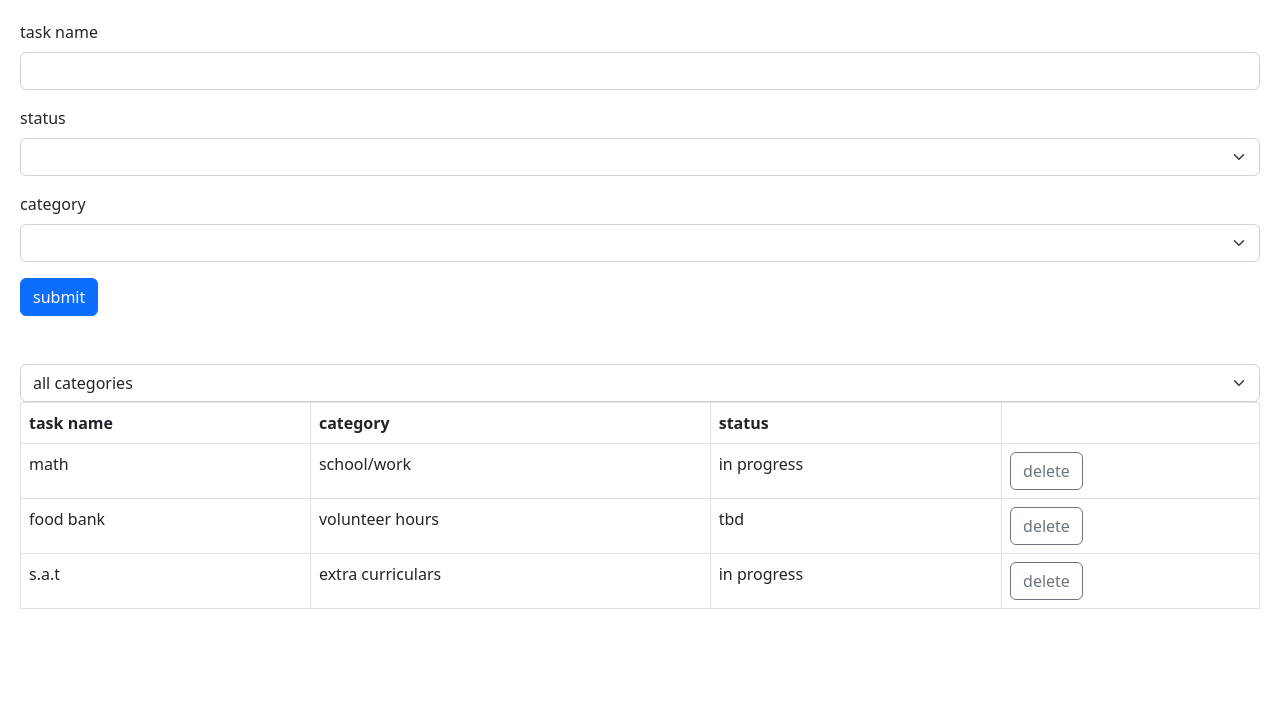
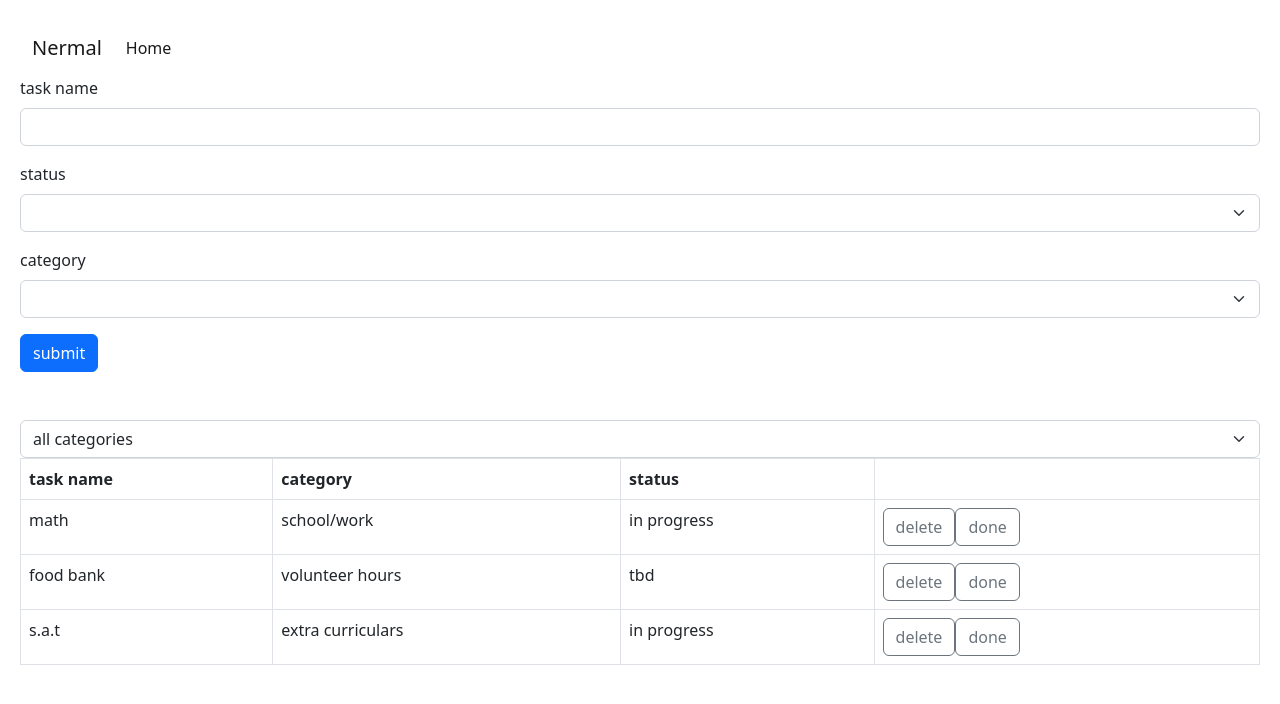
Before and after one commit to WestRATS/Nermal, a React (Vite) app: page / in a window 1280 px wide. Shown: the top 704 px of the page. Built offline with nearby package versions, Linux system fonts and the light colour scheme.

Commit message:
add navbar

```diff
--- a/package.json
+++ b/package.json
@@ -9,8 +9,12 @@
     "preview": "vite preview"
   },
   "dependencies": {
+    "@chakra-ui/react": "^2.5.5",
+    "@emotion/react": "^11.10.6",
+    "@emotion/styled": "^11.10.6",
     "@hookform/resolvers": "^2.9.11",
     "bootstrap": "^5.2.3",
+    "framer-motion": "^10.11.2",
     "immer": "^9.0.19",
     "react": "^18.2.0",
     "react-dom": "^18.2.0",
--- a/src/App.tsx
+++ b/src/App.tsx
@@ -7,6 +7,8 @@ import TaskList from "./task-tracking/components/TaskList";
 import TaskFilter from "./task-tracking/components/TaskFilter";
 import categories from "./task-tracking/categories";
 import status from "./task-tracking/status";
+import Navbar from "./task-tracking/components/Navbar";
+
 
 function App() {
   const [selectedCategory, setSelectedCategory] = useState("");
@@ -31,8 +33,17 @@ function App() {
     ? tasks.filter((t) => t.category === selectedCategory)
     : tasks;
 
+  const handleDone = (id: number) => {
+    setTasks(
+      tasks.map((task) => (task.id == id ? { ...task, status: "done" } : task))
+    );
+  };
+
   return (
     <div>
+      <div>
+        <Navbar></Navbar>
+      </div>
       <div className="mb-5">
         <TaskForm
           onSubmit={(task) =>
@@ -48,6 +59,7 @@ function App() {
       <TaskList
         tasks={visibleTasks}
         onDelete={(id) => setTasks(tasks.filter((t) => t.id != id))}
+        onDone={handleDone}
       ></TaskList>
     </div>
   );
--- a/src/main.tsx
+++ b/src/main.tsx
@@ -4,8 +4,11 @@ import App from './App'
 import 'bootstrap/dist/css/bootstrap.css'
 import './index.css'
 
+
 ReactDOM.createRoot(document.getElementById('root') as HTMLElement).render(
   <React.StrictMode>
+
     <App />
+
   </React.StrictMode>,
 )
--- /dev/null
+++ b/src/task-tracking/components/Navbar.tsx
@@ -0,0 +1,35 @@
+import React from "react";
+
+const Navbar = () => {
+  return (
+    <>
+      <nav className="navbar navbar-expand-lg bg-body-tertiary margin-left">
+        <div className="container-fluid">
+          <button
+            className="navbar-toggler"
+            type="button"
+            data-bs-toggle="collapse"
+            data-bs-target="#navbarTogglerDemo03"
+            aria-controls="navbarTogglerDemo03"
+            aria-expanded="false"
+            aria-label="Toggle navigation"
+          >
+            <span className="navbar-toggler-icon"></span>
+          </button>
+          <span className="navbar-brand mb-0 h1">Nermal</span>
+          <div className="collapse navbar-collapse" id="navbarTogglerDemo03">
+            <ul className="navbar-nav me-auto mb-2 mb-lg-0">
+              <li className="nav-item">
+                <a className="nav-link active" aria-current="page" href="#">
+                  Home
+                </a>
+              </li>
+            </ul>
+          </div>
+        </div>
+      </nav>
+    </>
+  );
+};
+
+export default Navbar;
--- a/src/task-tracking/components/TaskList.tsx
+++ b/src/task-tracking/components/TaskList.tsx
@@ -10,8 +10,9 @@ interface Task {
 interface Props {
   tasks: Task[];
   onDelete: (id: number) => void;
+  onDone : (id:number) => void;
 }
-const TaskList = ({ tasks, onDelete }: Props) => {
+const TaskList = ({ tasks, onDelete, onDone }: Props) => {
   return (
     <div>
       <table className="table table-bordered">
@@ -36,6 +37,12 @@ const TaskList = ({ tasks, onDelete }: Props) => {
                 >
                   delete
                 </button>
+                <button
+                  className="btn btn-outline-secondary"
+                  onClick={() => onDone(task.id)}
+                >
+                  done
+                </button>
               </td>
             </tr>
           ))}
```
Also changed, not shown: src/task-tracking/components/theme.ts (added), 1 other file (tests, documents, lock files or other folders).
